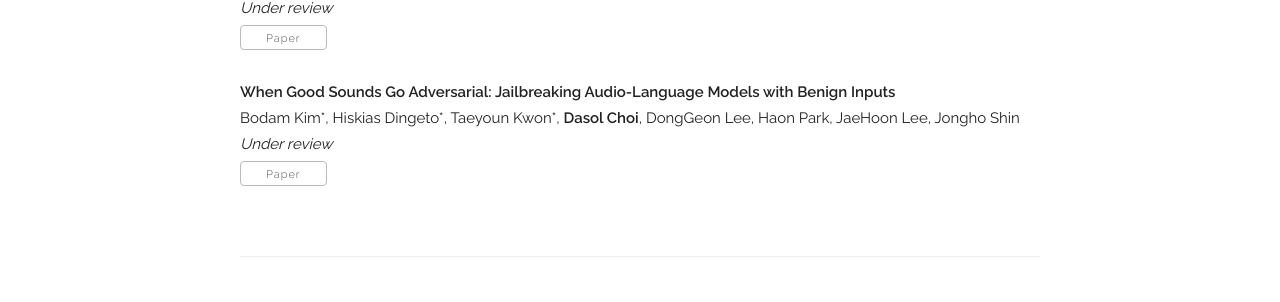
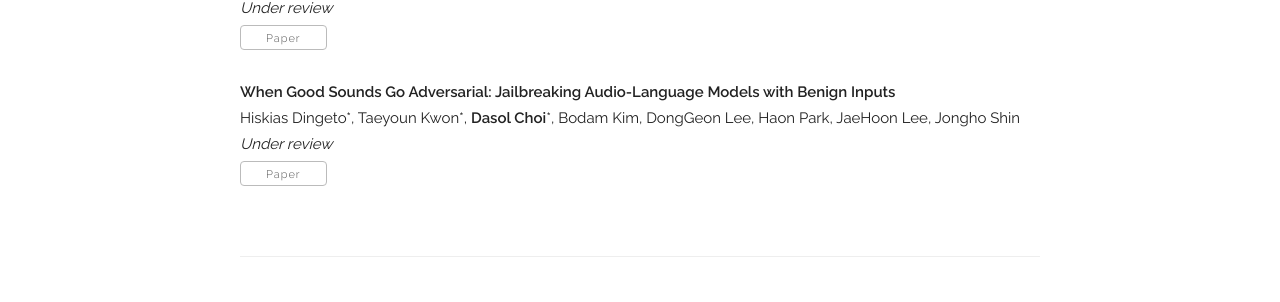
Before and after one commit to Dasol-Choi/dasol-choi.github.io, a Jekyll site: the page built from index.html, in a window 1280 px wide and 900 px high, scrolled down 2985 px. Shown: the part 151-453 px from the top of the window. Built offline with Jekyll 4.4.1, drawn with Linux system fonts in a browser that asks for light colours; some web fonts are replaced.

```diff
--- a/_data/publications.yaml
+++ b/_data/publications.yaml
@@ -54,7 +54,7 @@ papers:
     selected: y
 
   - title: "When Good Sounds Go Adversarial: Jailbreaking Audio-Language Models with Benign Inputs"
-    authors: "Bodam Kim*, Hiskias Dingeto*, Taeyoun Kwon*, <b>Dasol Choi</b>, DongGeon Lee, Haon Park, JaeHoon Lee, Jongho Shin"
+    authors: "Hiskias Dingeto*, Taeyoun Kwon*, <b>Dasol Choi</b>*, Bodam Kim, DongGeon Lee, Haon Park, JaeHoon Lee, Jongho Shin"
     venue: "Under review"
     paper_pdf: "https://arxiv.org/abs/2508.03365"
     selected: y
```
